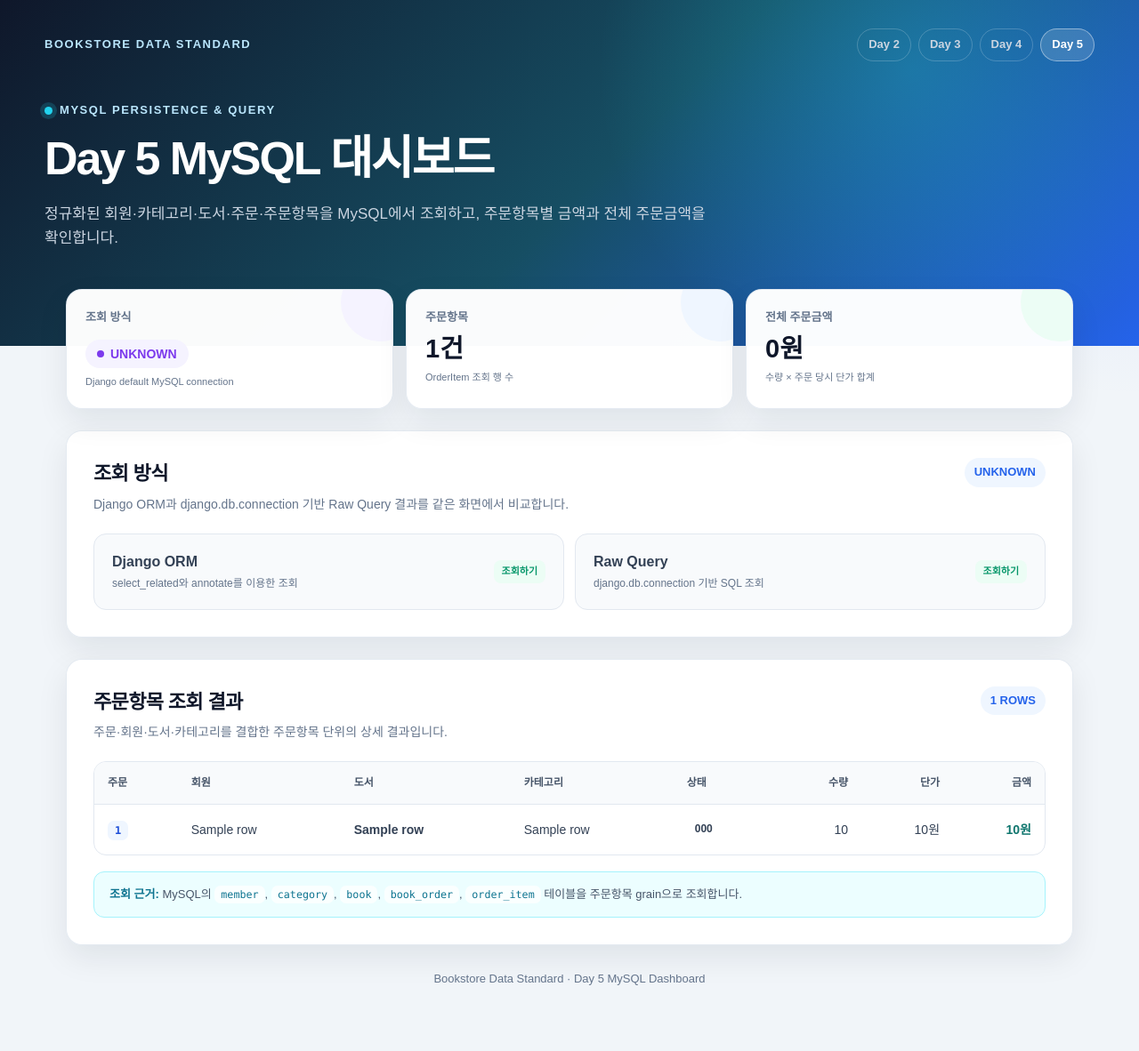
After one commit to natural0448/CH2-PRACTICE-bookstore, a Django app: template bookstore/templates/day5_dashboard.html in a window 1280 px wide. The commit adds this page. Shown: the whole page at 89% size. Run offline with Django 5.2, Linux system fonts and the light colour scheme; the template is opened without the code that fills it: most values are stand-ins (such as "Sample title", 1, 10 or a date in 2020).

Commit message:
day5-mission-final

```diff
--- a/bookstore/presentation/urls.py
+++ b/bookstore/presentation/urls.py
@@ -7,4 +7,7 @@ urlpatterns = [
     path("day2/", views.day2_dashboard, name="day2_dashboard"),
     path("day3/", views.day3_dashboard, name="day3_dashboard"),
     path("day4/", views.day4_dashboard, name="day4_dashboard"),
+    path("day5/", views.day5_orm_dashboard, name="day5_dashboard"),
+    path("day5/raw/", views.day5_raw_dashboard, name="day5_raw_dashboard"),
+
 ]
--- a/bookstore/templates/day2_dashboard.html
+++ b/bookstore/templates/day2_dashboard.html
@@ -513,6 +513,7 @@
           <a href="/bookstore/day2/" aria-current="page">Day 2</a>
           <a href="/bookstore/day3/">Day 3</a>
           <a href="/bookstore/day4/">Day 4</a>
+          <a href="/bookstore/day5/">Day 5</a>
         </nav>
       </div>
 
--- a/bookstore/templates/day3_dashboard.html
+++ b/bookstore/templates/day3_dashboard.html
@@ -459,6 +459,7 @@
           <a href="/bookstore/day2/">Day 2</a>
           <a href="/bookstore/day3/" aria-current="page">Day 3</a>
           <a href="/bookstore/day4/">Day 4</a>
+          <a href="/bookstore/day5/">Day 5</a>
         </nav>
       </div>
 
--- a/bookstore/templates/day4_dashboard.html
+++ b/bookstore/templates/day4_dashboard.html
@@ -574,6 +574,7 @@
           <a href="/bookstore/day2/">Day 2</a>
           <a href="/bookstore/day3/">Day 3</a>
           <a href="/bookstore/day4/" aria-current="page">Day 4</a>
+          <a href="/bookstore/day5/">Day 5</a>
         </nav>
       </div>
 
--- /dev/null
+++ b/bookstore/templates/day5_dashboard.html
@@ -0,0 +1,334 @@
+<!doctype html>
+<html lang="ko">
+<head>
+  <meta charset="utf-8">
+  <meta name="viewport" content="width=device-width, initial-scale=1">
+  <title>Day 5 MySQL 대시보드</title>
+  <style>
+    :root {
+      --blue:#2563eb; --blue-soft:#eff6ff;
+      --green:#059669; --green-soft:#ecfdf5;
+      --purple:#7c3aed; --purple-soft:#f5f3ff;
+      --orange:#ea580c; --orange-soft:#fff7ed;
+      --cyan:#0891b2; --cyan-soft:#ecfeff;
+      --background:#f1f5f9; --border:#e2e8f0;
+      --text:#0f172a; --muted:#64748b;
+      --shadow:0 14px 35px rgba(15,23,42,.08);
+      --radius:18px;
+    }
+    * { box-sizing:border-box; }
+    body {
+      margin:0; color:var(--text);
+      background:radial-gradient(circle at top right,rgba(37,99,235,.12),transparent 28rem),var(--background);
+      font-family:Pretendard,"Noto Sans KR","Apple SD Gothic Neo",Arial,sans-serif;
+      line-height:1.6;
+    }
+    .hero {
+      padding:32px 24px 108px; color:#fff;
+      background:radial-gradient(circle at 80% 20%,rgba(34,211,238,.28),transparent 22rem),
+                 linear-gradient(135deg,#0f172a 0%,#164e63 52%,#2563eb 100%);
+    }
+    .hero-inner,.container { width:min(1180px,100%); margin:0 auto; }
+    .topbar {
+      display:flex; align-items:center; justify-content:space-between;
+      gap:20px; margin-bottom:42px;
+    }
+    .brand {
+      color:#bae6fd; font-size:13px; font-weight:900;
+      letter-spacing:.12em; text-transform:uppercase;
+    }
+    .nav { display:flex; gap:8px; }
+    .nav a {
+      padding:7px 12px; color:#cbd5e1;
+      border:1px solid rgba(255,255,255,.2); border-radius:999px;
+      font-size:13px; font-weight:800; text-decoration:none;
+    }
+    .nav a:hover,.nav a[aria-current="page"] {
+      color:#fff; background:rgba(255,255,255,.14);
+      border-color:rgba(255,255,255,.42);
+    }
+    .eyebrow {
+      display:inline-flex; align-items:center; gap:8px;
+      margin-bottom:14px; color:#bae6fd;
+      font-size:13px; font-weight:800; letter-spacing:.12em;
+      text-transform:uppercase;
+    }
+    .eyebrow::before {
+      width:9px; height:9px; content:""; background:#22d3ee;
+      border-radius:999px; box-shadow:0 0 0 5px rgba(34,211,238,.18);
+    }
+    h1 {
+      margin:0; font-size:clamp(32px,5vw,52px);
+      line-height:1.15; letter-spacing:-.04em;
+    }
+    .hero-description {
+      max-width:760px; margin:18px 0 0;
+      color:#cbd5e1; font-size:17px;
+    }
+    .container { position:relative; margin-top:-64px; padding:0 24px 70px; }
+    .metrics {
+      display:grid; grid-template-columns:repeat(3,minmax(0,1fr)); gap:14px;
+    }
+    .metric-card,.section {
+      background:rgba(255,255,255,.98);
+      border:1px solid rgba(226,232,240,.9);
+      border-radius:var(--radius); box-shadow:var(--shadow);
+    }
+    .metric-card {
+      position:relative; overflow:hidden; min-height:128px; padding:21px;
+    }
+    .metric-card::after {
+      position:absolute; top:-30px; right:-30px;
+      width:88px; height:88px; content:"";
+      background:var(--card-accent,var(--blue-soft)); border-radius:999px;
+    }
+    .metric-label,.metric-value,.metric-note { position:relative; z-index:1; }
+    .metric-label { color:var(--muted); font-size:13px; font-weight:800; }
+    .metric-value {
+      margin-top:8px; font-size:29px; font-weight:900; line-height:1.15;
+    }
+    .metric-note { margin-top:7px; color:var(--muted); font-size:11px; }
+    .mode-badge {
+      display:inline-flex; align-items:center; gap:7px;
+      padding:8px 13px; color:var(--purple); background:var(--purple-soft);
+      border-radius:999px; font-size:14px; font-weight:900;
+    }
+    .mode-badge::before {
+      width:8px; height:8px; content:""; background:currentColor; border-radius:999px;
+    }
+    .section { margin-top:24px; padding:30px; }
+    .section-header {
+      display:flex; align-items:flex-start; justify-content:space-between;
+      gap:20px; margin-bottom:22px;
+    }
+    .section-title { margin:0; font-size:22px; letter-spacing:-.03em; }
+    .section-description { margin:5px 0 0; color:var(--muted); font-size:14px; }
+    .section-count {
+      flex:0 0 auto; padding:6px 11px;
+      color:var(--blue); background:var(--blue-soft);
+      border-radius:999px; font-size:13px; font-weight:900;
+    }
+    .query-switch {
+      display:grid; grid-template-columns:repeat(2,minmax(0,1fr)); gap:12px;
+    }
+    .query-option {
+      display:flex; align-items:center; justify-content:space-between; gap:16px;
+      padding:18px 20px; color:#334155; background:#f8fafc;
+      border:1px solid var(--border); border-radius:14px; text-decoration:none;
+    }
+    .query-option.is-active {
+      color:#1d4ed8; background:var(--blue-soft); border-color:#93c5fd;
+    }
+    .query-option.is-disabled { color:#94a3b8; cursor:not-allowed; }
+    .query-name { font-size:16px; font-weight:900; }
+    .query-detail {
+      display:block; margin-top:3px; color:var(--muted);
+      font-size:12px; font-weight:500;
+    }
+    .query-state {
+      flex:0 0 auto; padding:4px 9px;
+      color:var(--green); background:var(--green-soft);
+      border-radius:8px; font-size:11px; font-weight:900;
+    }
+    .is-disabled .query-state { color:var(--orange); background:var(--orange-soft); }
+    .table-wrapper {
+      overflow-x:auto; border:1px solid var(--border); border-radius:14px;
+    }
+    table { width:100%; min-width:960px; border-collapse:collapse; }
+    th,td {
+      padding:14px 15px; border-bottom:1px solid var(--border);
+      text-align:left; vertical-align:middle;
+    }
+    th {
+      color:#475569; background:#f8fafc;
+      font-size:12px; font-weight:900; white-space:nowrap;
+    }
+    td { color:#334155; font-size:14px; }
+    tbody tr:hover { background:#f8fbff; }
+    tbody tr:last-child td { border-bottom:0; }
+    .id-code {
+      padding:4px 8px; color:#1d4ed8; background:var(--blue-soft);
+      border-radius:7px; font-family:"Cascadia Code",Consolas,monospace;
+      font-size:12px; font-weight:800; white-space:nowrap;
+    }
+    .number-cell {
+      font-variant-numeric:tabular-nums; text-align:right; white-space:nowrap;
+    }
+    .amount-cell { color:#0f766e; font-weight:900; }
+    .status-chip {
+      display:inline-flex; align-items:center; padding:4px 9px;
+      border-radius:8px; font-size:12px; font-weight:900; white-space:nowrap;
+    }
+    .status-paid { color:#1d4ed8; background:var(--blue-soft); }
+    .status-shipping { color:var(--orange); background:var(--orange-soft); }
+    .status-done { color:var(--green); background:var(--green-soft); }
+    .status-cancelled { color:#be123c; background:#fff1f2; }
+    .empty-state { padding:38px 20px; color:var(--muted); text-align:center; }
+    .source-note {
+      margin-top:18px; padding:15px 17px; color:#475569;
+      background:var(--cyan-soft); border:1px solid #a5f3fc;
+      border-radius:12px; font-size:13px;
+    }
+    .source-note strong { color:#0e7490; }
+    .source-note code {
+      padding:3px 7px; color:#0e7490; background:rgba(255,255,255,.75);
+      border-radius:7px; font-family:"Cascadia Code",Consolas,monospace;
+      font-size:.9em;
+    }
+    .footer {
+      padding-top:28px; color:var(--muted); font-size:13px; text-align:center;
+    }
+    @media (max-width:760px) {
+      .metrics,.query-switch { grid-template-columns:1fr; }
+    }
+    @media (max-width:560px) {
+      .hero { padding:24px 18px 92px; }
+      .topbar {
+        align-items:flex-start; flex-direction:column;
+        margin-bottom:34px;
+      }
+      .nav { flex-wrap:wrap; }
+      .container { padding-right:14px; padding-left:14px; }
+      .section { padding:21px 16px; }
+      .section-header { display:block; }
+      .section-count { display:inline-flex; margin-top:10px; }
+    }
+  </style>
+</head>
+<body>
+  <header class="hero">
+    <div class="hero-inner">
+      <div class="topbar">
+        <div class="brand">Bookstore Data Standard</div>
+        <nav class="nav" aria-label="대시보드 이동">
+          <a href="/bookstore/day2/">Day 2</a>
+          <a href="/bookstore/day3/">Day 3</a>
+          <a href="/bookstore/day4/">Day 4</a>
+          <a href="/bookstore/day5/" aria-current="page">Day 5</a>
+        </nav>
+      </div>
+      <div class="eyebrow">MySQL Persistence &amp; Query</div>
+      <h1>Day 5 MySQL 대시보드</h1>
+      <p class="hero-description">
+        정규화된 회원·카테고리·도서·주문·주문항목을 MySQL에서 조회하고,
+        주문항목별 금액과 전체 주문금액을 확인합니다.
+      </p>
+    </div>
+  </header>
+
+  <main class="container">
+    <section class="metrics" aria-label="Day 5 핵심 지표">
+      <article class="metric-card" style="--card-accent:var(--purple-soft);">
+        <div class="metric-label">조회 방식</div>
+        <div class="metric-value">
+          <span class="mode-badge">{{ query_mode|default:"UNKNOWN" }}</span>
+        </div>
+        <div class="metric-note">Django default MySQL connection</div>
+      </article>
+      <article class="metric-card" style="--card-accent:var(--blue-soft);">
+        <div class="metric-label">주문항목</div>
+        <div class="metric-value">{{ row_count|default:0 }}건</div>
+        <div class="metric-note">OrderItem 조회 행 수</div>
+      </article>
+      <article class="metric-card" style="--card-accent:var(--green-soft);">
+        <div class="metric-label">전체 주문금액</div>
+        <div class="metric-value">{{ total_amount|default:0|floatformat:"0g" }}원</div>
+        <div class="metric-note">수량 × 주문 당시 단가 합계</div>
+      </article>
+    </section>
+
+    <section class="section">
+      <div class="section-header">
+        <div>
+          <h2 class="section-title">조회 방식</h2>
+          <p class="section-description">
+            Django ORM과 django.db.connection 기반 Raw Query 결과를 같은 화면에서 비교합니다.
+          </p>
+        </div>
+        <span class="section-count">{{ query_mode|default:"UNKNOWN" }}</span>
+      </div>
+      <div class="query-switch" aria-label="Day 5 조회 방식">
+        <a
+          class="query-option {% if query_mode == 'Django ORM' %}is-active{% endif %}"
+          href="/bookstore/day5/"
+        >
+          <span>
+            <span class="query-name">Django ORM</span>
+            <span class="query-detail">select_related와 annotate를 이용한 조회</span>
+          </span>
+          <span class="query-state">
+            {% if query_mode == 'Django ORM' %}현재 조회{% else %}조회하기{% endif %}
+          </span>
+        </a>
+        <a
+          class="query-option {% if query_mode == 'Raw Query' %}is-active{% endif %}"
+          href="/bookstore/day5/raw/"
+        >
+          <span>
+            <span class="query-name">Raw Query</span>
+            <span class="query-detail">django.db.connection 기반 SQL 조회</span>
+          </span>
+          <span class="query-state">
+            {% if query_mode == 'Raw Query' %}현재 조회{% else %}조회하기{% endif %}
+          </span>
+        </a>
+      </div>
+    </section>
+
+    <section class="section">
+      <div class="section-header">
+        <div>
+          <h2 class="section-title">주문항목 조회 결과</h2>
+          <p class="section-description">
+            주문·회원·도서·카테고리를 결합한 주문항목 단위의 상세 결과입니다.
+          </p>
+        </div>
+        <span class="section-count">{{ row_count|default:0 }} ROWS</span>
+      </div>
+      <div class="table-wrapper">
+        <table>
+          <thead>
+            <tr>
+              <th>주문</th><th>회원</th><th>도서</th><th>카테고리</th><th>상태</th>
+              <th class="number-cell">수량</th>
+              <th class="number-cell">단가</th>
+              <th class="number-cell">금액</th>
+            </tr>
+          </thead>
+          <tbody>
+            {% for row in rows %}
+              <tr>
+                <td><span class="id-code">{{ row.order_id }}</span></td>
+                <td>{{ row.member_name }}</td>
+                <td><strong>{{ row.book_name }}</strong></td>
+                <td>{{ row.category_name }}</td>
+                <td>
+                  <span class="status-chip status-{{ row.order_status_code|lower }}">
+                    {{ row.order_status_code }}
+                  </span>
+                </td>
+                <td class="number-cell">{{ row.quantity }}</td>
+                <td class="number-cell">{{ row.unit_price|floatformat:"0g" }}원</td>
+                <td class="number-cell amount-cell">{{ row.line_amount|floatformat:"0g" }}원</td>
+              </tr>
+            {% empty %}
+              <tr>
+                <td colspan="8" class="empty-state">
+                  조회된 주문항목이 없습니다. MySQL 적재 상태를 확인해 주세요.
+                </td>
+              </tr>
+            {% endfor %}
+          </tbody>
+        </table>
+      </div>
+      <div class="source-note">
+        <strong>조회 근거:</strong>
+        MySQL의 <code>member</code>, <code>category</code>, <code>book</code>,
+        <code>book_order</code>, <code>order_item</code> 테이블을 주문항목 grain으로 조회합니다.
+      </div>
+    </section>
+
+    <footer class="footer">Bookstore Data Standard · Day 5 MySQL Dashboard</footer>
+  </main>
+</body>
+</html>
```
Also changed, not shown: bookstore/presentation/views.py (+19 -0 lines), bookstore/service/services.py (+73 -0 lines).
